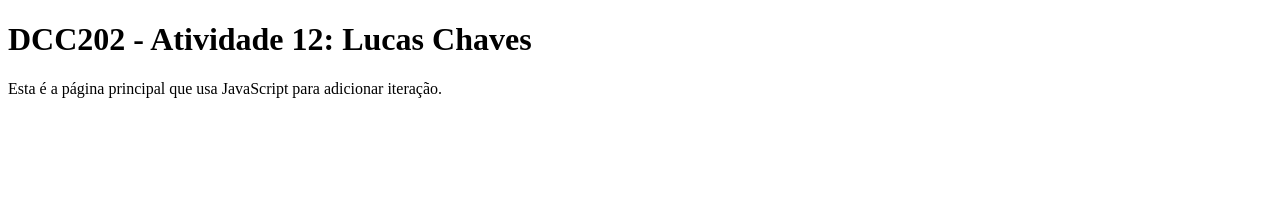
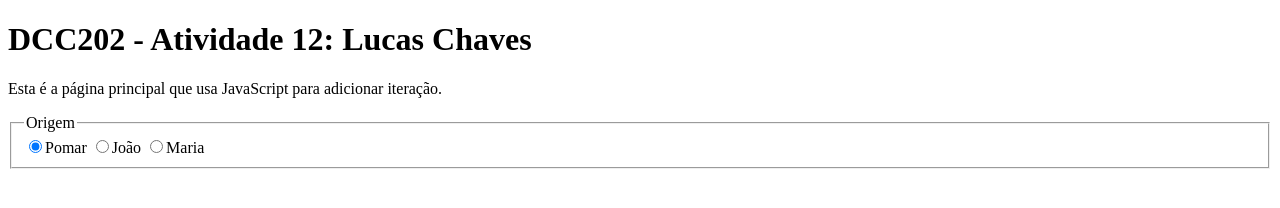
Before and after one commit to ufjf-dcc202/ufjf-dcc202-2023-3-a-atv12-LucasVChaves, a website: page index.html in a window 1280 px wide. Drawn offline with Linux system fonts and the light colour scheme.

Commit message:
Adiciona a secao do formulario, com o campo de origem

```diff
--- a/index.html
+++ b/index.html
@@ -3,12 +3,23 @@
 <head>
     <meta charset="UTF-8">
     <meta name="viewport" content="width=device-width, initial-scale=1.0">
+    <script type="module" src="main.js"></script>
     <title>DCC202 - Atividade 12: Lucas Chaves</title>
 </head>
 <body>
 <main>
     <h1>DCC202 - Atividade 12: Lucas Chaves</h1>
     <p>Esta é a página principal que usa JavaScript para adicionar iteração.</p>
+    <section>
+        <form name="entrada">
+            <fieldset>
+                <legend>Origem</legend>
+                <label><input type="radio" name="origem" value="pomar" checked>Pomar</label>
+                <label><input type="radio" name="origem" value="joao" />João</label>
+                <label><input type="radio" name="origem" value="maria" />Maria</label>
+            </fieldset>
+        </form>
+    </section>
 </main>
 </body>
 </html>
```
